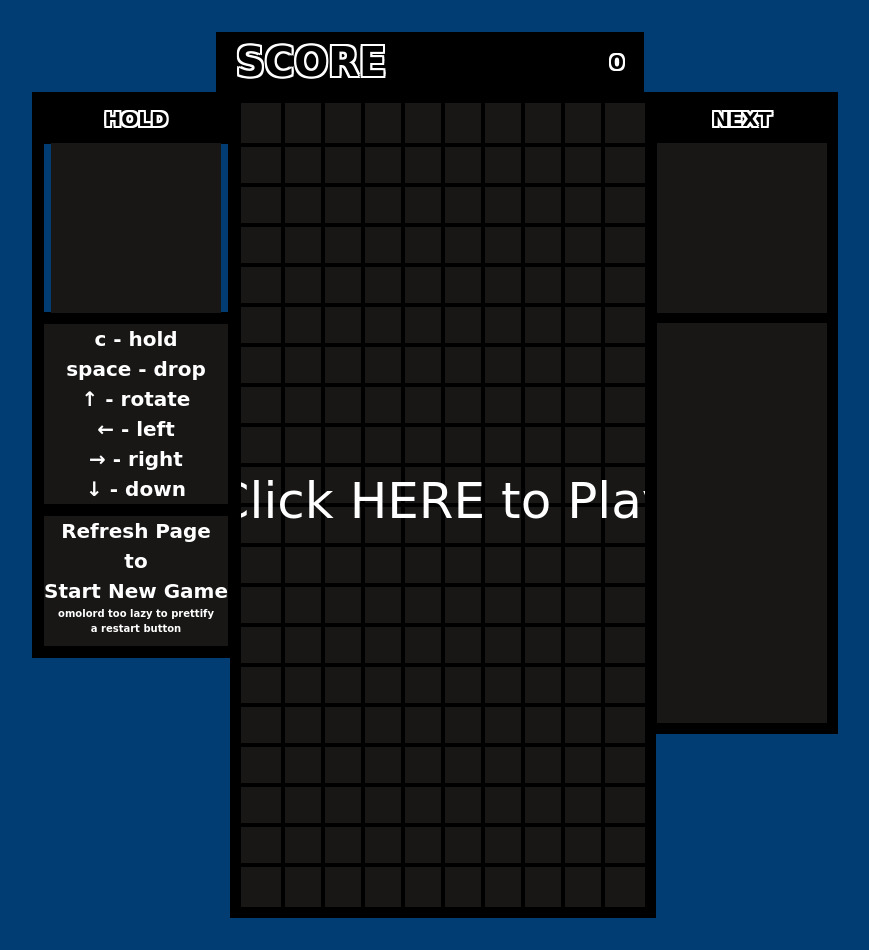
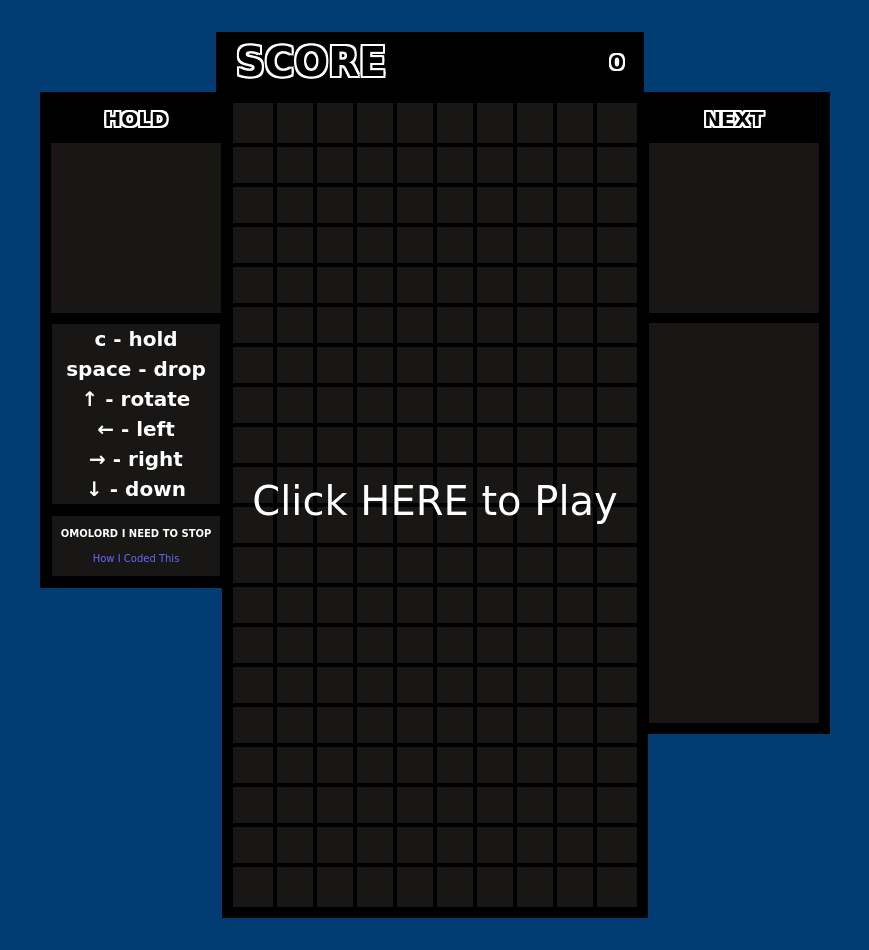
Before and after one commit to TheRealMarcusChiu/tetris-javascript-reactjs-example, a React (Vite) app: page / in a window 1280 px wide. Shown: the whole page, without its empty margins (210-1079 px from the left). Built offline with nearby package versions, Linux system fonts and the light colour scheme.

Commit message:
initial commit

```diff
--- a/src/App.css
+++ b/src/App.css
@@ -117,6 +117,7 @@ body {
 }
 
 .text-instructions-small {
+    padding-top: 10px;
     background-color: rgb(24,23,22);
     white-space: pre-line;
     font-family: 'Comic Sans MS', 'Arial Black', sans-serif;
--- a/src/App.jsx
+++ b/src/App.jsx
@@ -4,14 +4,20 @@ import GlobalKeyListener from './components/GlobalKeyListener.jsx'
 
 
 const audio_koro = new Audio('/korobeiniki.ogg');
-audio_koro.loop = true;
+audio_koro.volume = 0.10;
 
 const audio_clear = new Audio('/clear.ogg');
+audio_clear.volume = 0.30;
 const audio_drop = new Audio('/drop.ogg');
+audio_drop.volume = 0.30;
 const audio_move = new Audio('/move.ogg');
+audio_move.volume = 0.30;
 const audio_rotate = new Audio('/rotate.ogg');
+audio_rotate.volume = 0.30;
 const audio_landing = new Audio('/landing.ogg');
+audio_landing.volume = 0.30;
 const audio_game_over = new Audio('/game-over.ogg');
+audio_game_over.volume = 0.30;
 
 
 const pieceMap = [
@@ -144,6 +150,7 @@ function gameOverHandler() {
     gameOver = true;
     audio_game_over.play();
     gameEngineStepCounter_Stop();
+    renderGameOver();
 }
 
 function stepCounter() {
@@ -721,8 +728,25 @@ function startGame() {
     rerender();
 }
 
+function renderGameOver() {
+    ctx.font = "40px 'Comic Sans MS'";
+    ctx.fillStyle = "white";
+    ctx.textAlign = "center";
+    ctx.textBaseline = "middle";
+
+    const text = "GAME OVER\nClick to Play Again";
+    const lines = text.split('\n'); // Split the text by newline character
+    const x = width / 2; // X-coordinate for text
+    let y = height / 2 - 60; // Initial Y-coordinate for the first line
+    const lineHeight = 60; // Spacing between lines
+
+    for (let i = 0; i < lines.length; i++) {
+        ctx.fillText(lines[i], x, y + (i * lineHeight));
+    }
+}
+
 function renderInitial() {
-    ctx.font = "50px 'Comic Sans MS'";
+    ctx.font = "40px 'Comic Sans MS'";
     ctx.fillStyle = "white";
     ctx.textAlign = "center";
     ctx.textBaseline = "middle";
@@ -794,11 +818,8 @@ function App() {
                             <div>→ - right</div>
                             <div>↓ - down</div>
                             <div className="canvas-border-split"></div>
-                            <div>Refresh Page</div>
-                            <div>to</div>
-                            <div>Start New Game</div>
-                            <div className="text-instructions-small">omolord too lazy to prettify</div>
-                            <div className="text-instructions-small">a restart button</div>
+                            <div className="text-instructions-small">OMOLORD I NEED TO STOP</div>
+                            <div className="text-instructions-small"><a href="https://www.marcuschiu.com/tinkering/2025-08-07/">How I Coded This</a></div>
                         </div>
                     </div>
                     <div className="canvas-border">
```
